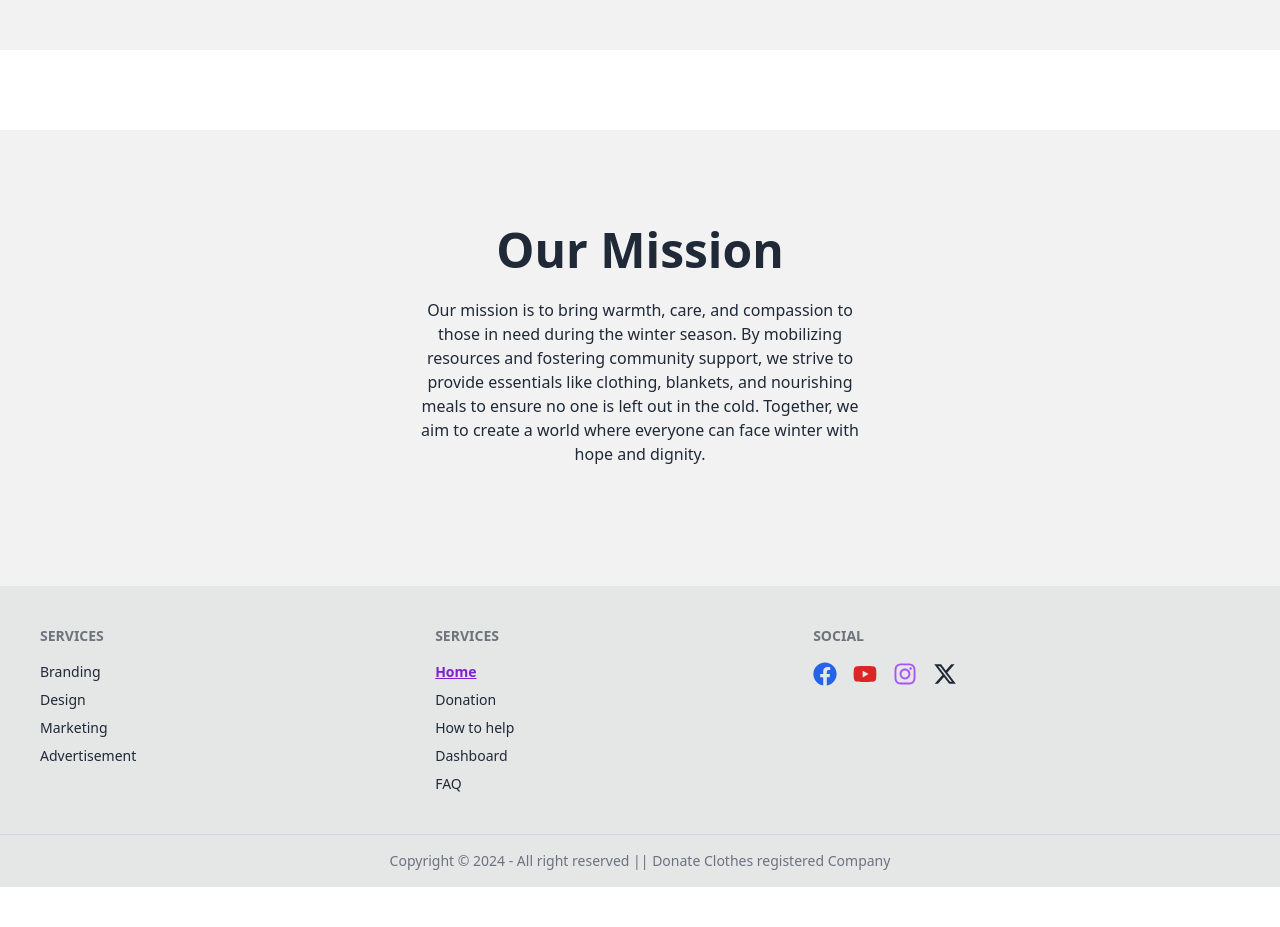
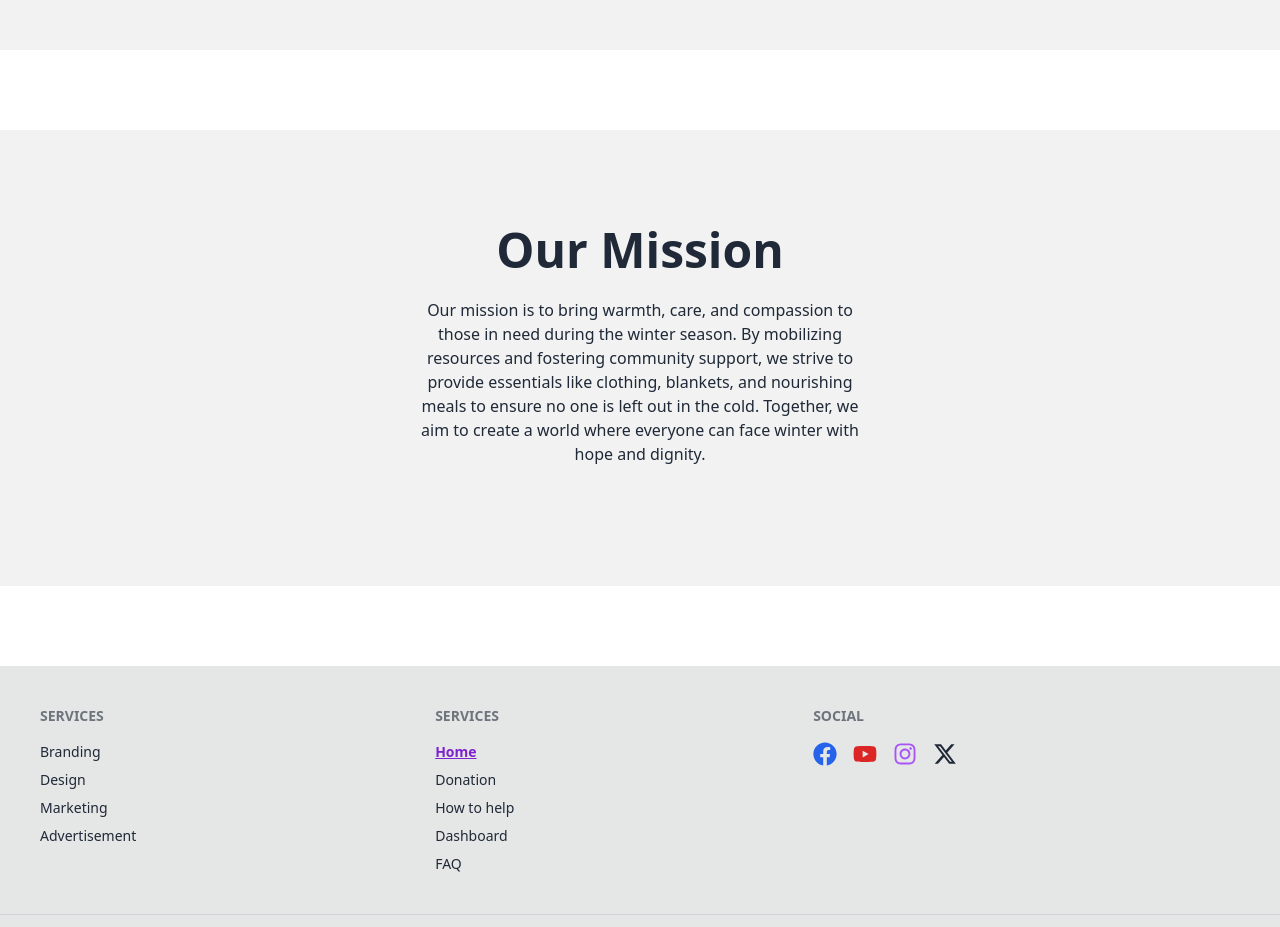
Before and after one commit to Alifa-AS/winter-cloth-donation, a React (Vite) app: page / in a window 1280 px wide. Shown: the part 1700-2627 px from the top of the page. Before the commit the page ends 2587 px from the top, so only its background shows below. Built offline with nearby package versions, Linux system fonts and the light colour scheme; no server answers.

Commit message:
added about

```diff
--- a/src/Component/Home/OurMission.jsx
+++ b/src/Component/Home/OurMission.jsx
@@ -2,7 +2,7 @@ import React from 'react';
 
 const OurMission = () => {
     return (
-        <div>
+        <div className='pb-20'>
              <div className="hero bg-base-200 py-20">
                 <div className="hero-content text-center">
                     <div className="max-w-md">
```
Also changed, not shown: 1 other file (tests, documents, lock files or other folders).
